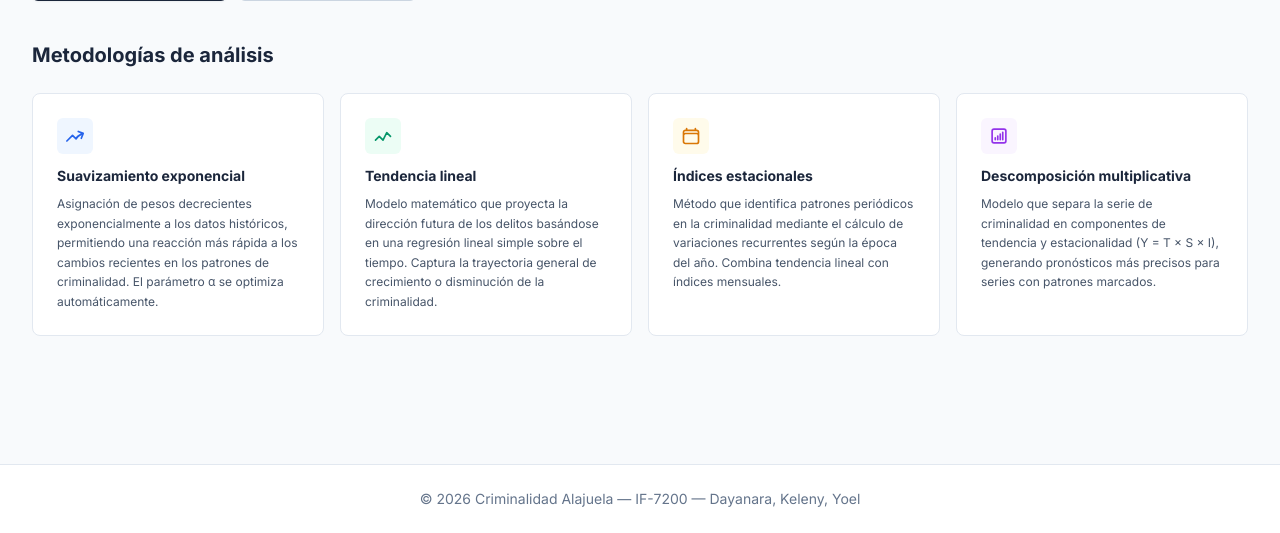
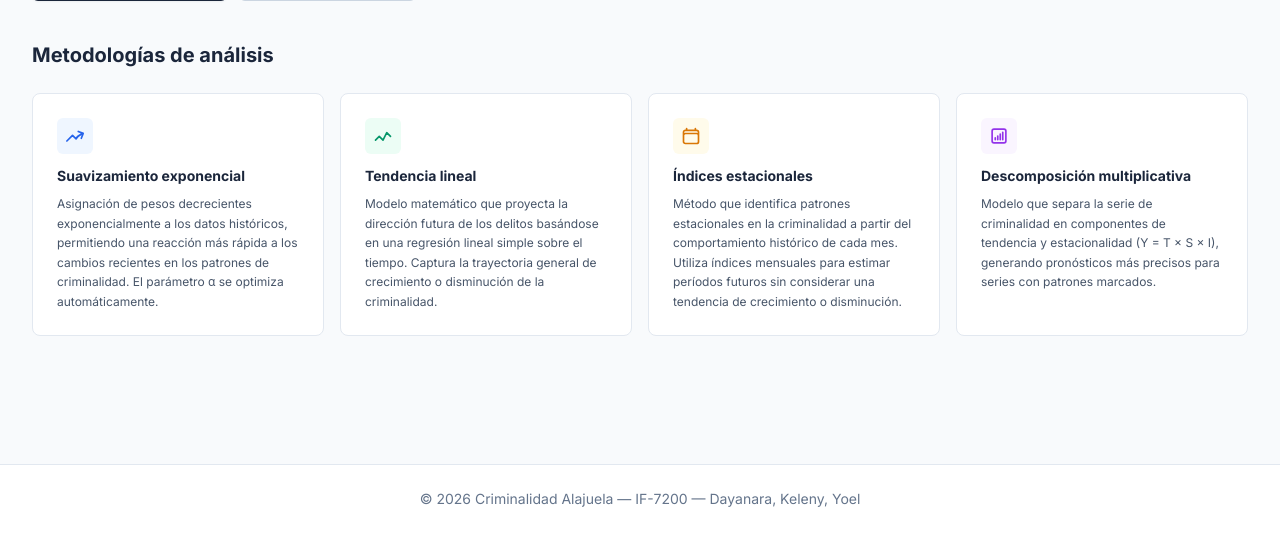
Before and after one commit to Putchie09/crime-forecasting, a Django app: page / in a window 1280 px wide. Shown: the part 388-921 px from the top of the page. Run offline with Django 5.2, Linux system fonts and the light colour scheme; data that the repository does not hold is empty; some libraries are stand-ins or nearby versions.

Commit message:
Correcciones en el home.html

```diff
--- a/templates/forecasting/forecast.html
+++ b/templates/forecasting/forecast.html
@@ -27,7 +27,7 @@
                     <label class="block text-xs font-semibold text-slate-700 mb-1.5">Cantón</label>
                     <select name="canton" required
                         class="w-full border border-slate-300 rounded-md px-3 py-2 text-sm bg-white text-slate-800 focus:border-primary focus:ring-2 focus:ring-primary/10">
-                        <option value="__ALL_CANTONS__" {% if not form_data.canton or form_data.canton == '__ALL_CANTONS__' %}selected{% endif %}>— Todas las provincia —</option>
+                        <option value="__ALL_CANTONS__" {% if not form_data.canton or form_data.canton == '__ALL_CANTONS__' %}selected{% endif %}>— Todos los cantones —</option>
                         {% for c in cantons %}
                         <option value="{{ c }}" {% if form_data.canton == c %}selected{% endif %}>{{ c|title }}</option>
                         {% endfor %}
--- a/templates/forecasting/home.html
+++ b/templates/forecasting/home.html
@@ -141,9 +141,9 @@
             </div>
             <h3 class="font-bold text-primary text-sm mb-2">Índices estacionales</h3>
             <p class="text-xs text-slate-600 leading-relaxed">
-                Método que identifica patrones periódicos en la criminalidad mediante el
-                cálculo de variaciones recurrentes según la época del año.
-                Combina tendencia lineal con índices mensuales.
+                Método que identifica patrones estacionales en la criminalidad a partir
+                del comportamiento histórico de cada mes. Utiliza índices mensuales para
+                estimar períodos futuros sin considerar una tendencia de crecimiento o disminución.
             </p>
         </div>
 
```
